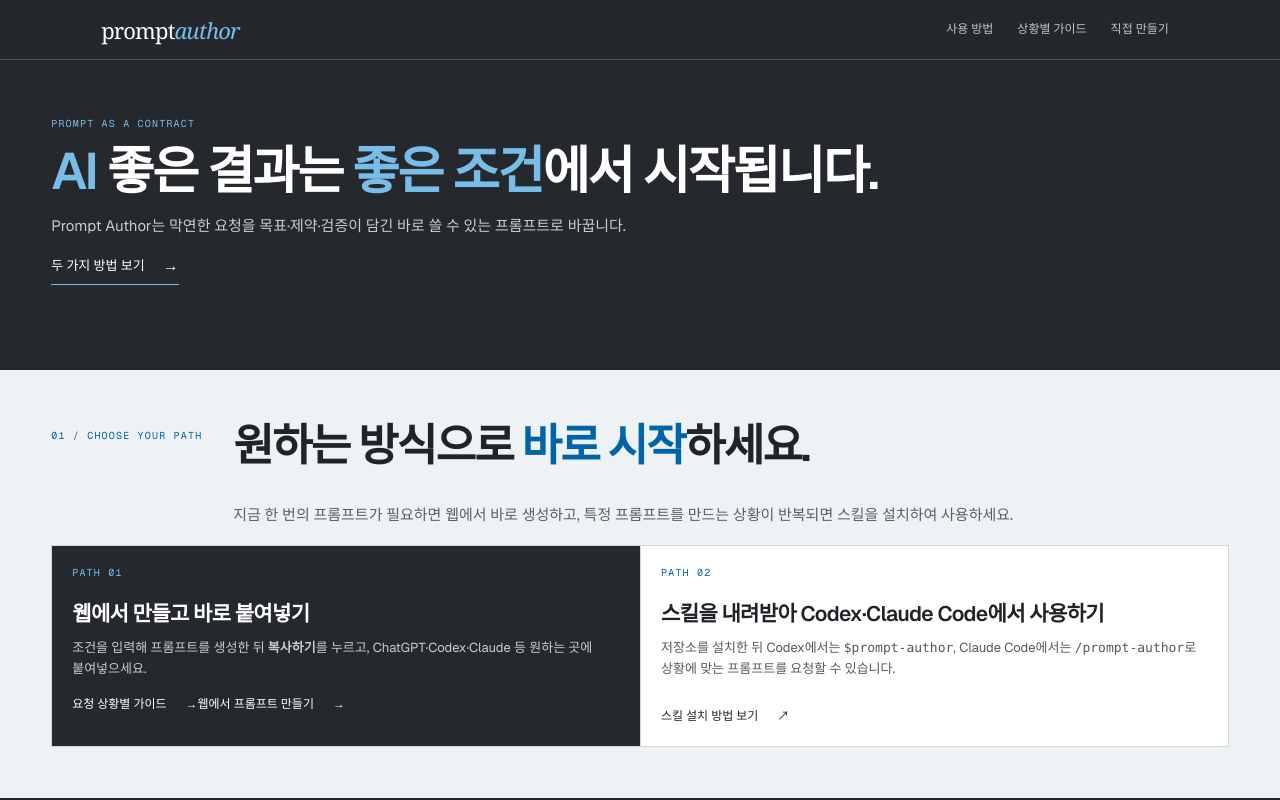
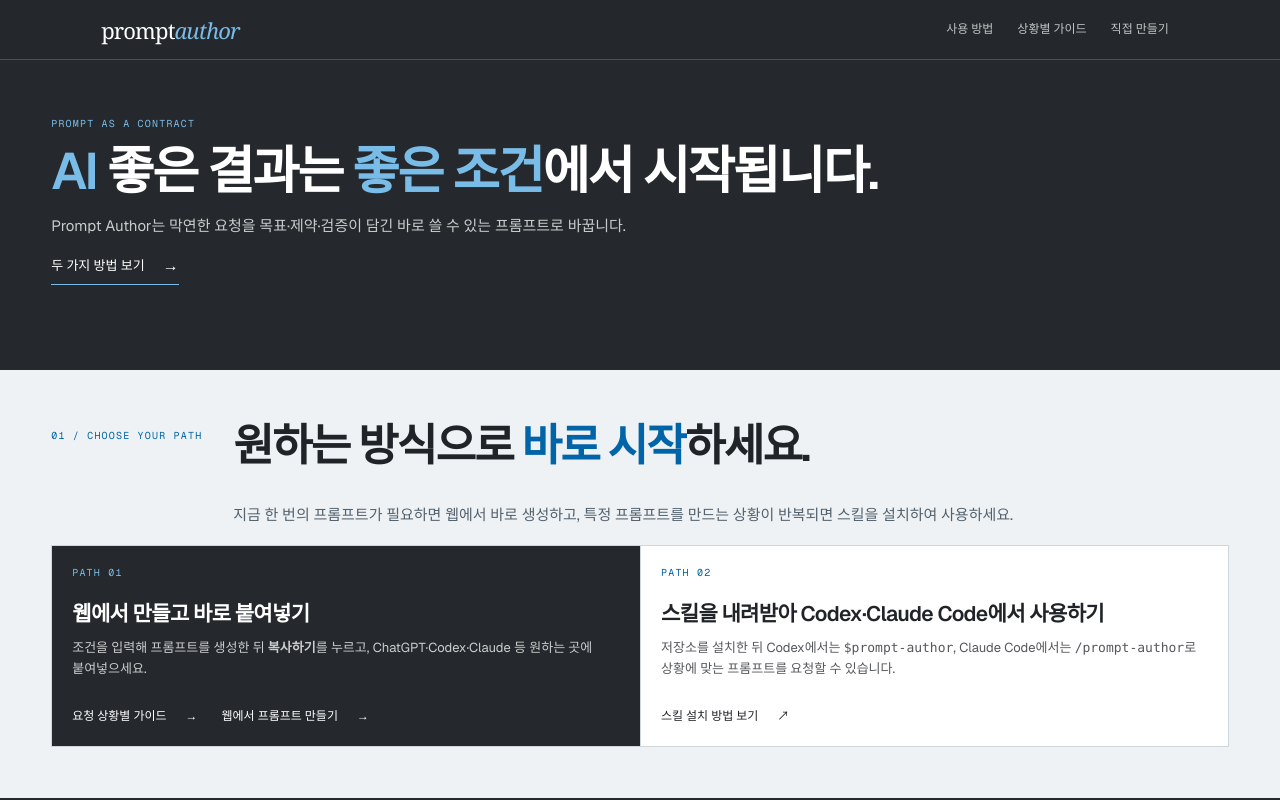
Before and after one commit to jeonys-12/prompt-author-work, a Next.js app in the folder website/: page / in a window 1280 px wide. Shown: the top 800 px of the page. Built offline with nearby package versions, Linux system fonts and the light colour scheme.

Commit message:
Arrange path card actions

```diff
--- a/website/app/globals.css
+++ b/website/app/globals.css
@@ -145,7 +145,9 @@ h1 em, h2 em { color: var(--accent-light); font-style: normal; }
   letter-spacing: -0.03em;
 }
 .path-card p:not(.mono) { max-width: 560px; margin-bottom: 12px; opacity: 0.76; font-size: 13px; }
-.path-card a { width: fit-content; margin-top: auto; color: inherit; font-size: 12px; }
+.path-actions { margin-top: auto; display: flex; align-items: center; gap: 24px; flex-wrap: wrap; }
+.path-card a { width: fit-content; color: inherit; font-size: 12px; }
+.path-card > a { margin-top: auto; }
 .path-card a span { margin-left: 16px; }
 
 .mode-section { background: var(--deep); color: var(--white); }
```
